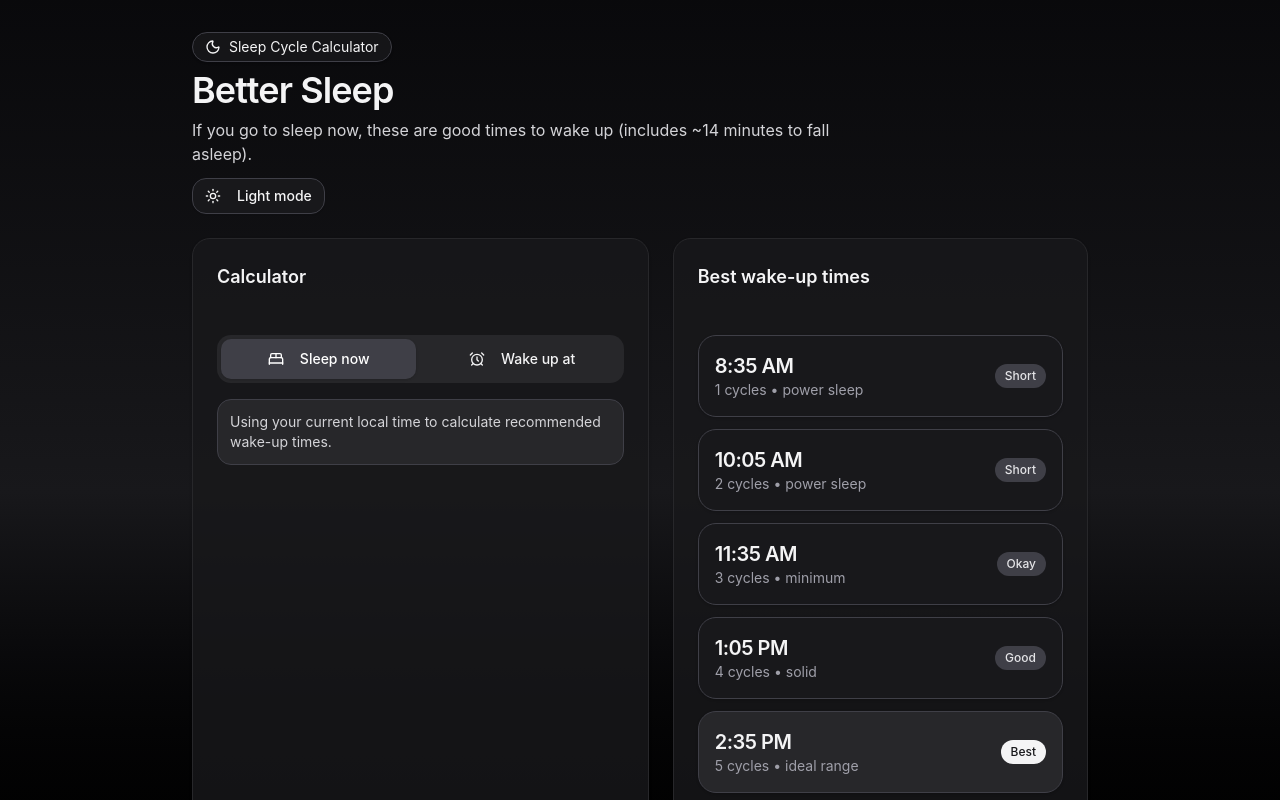
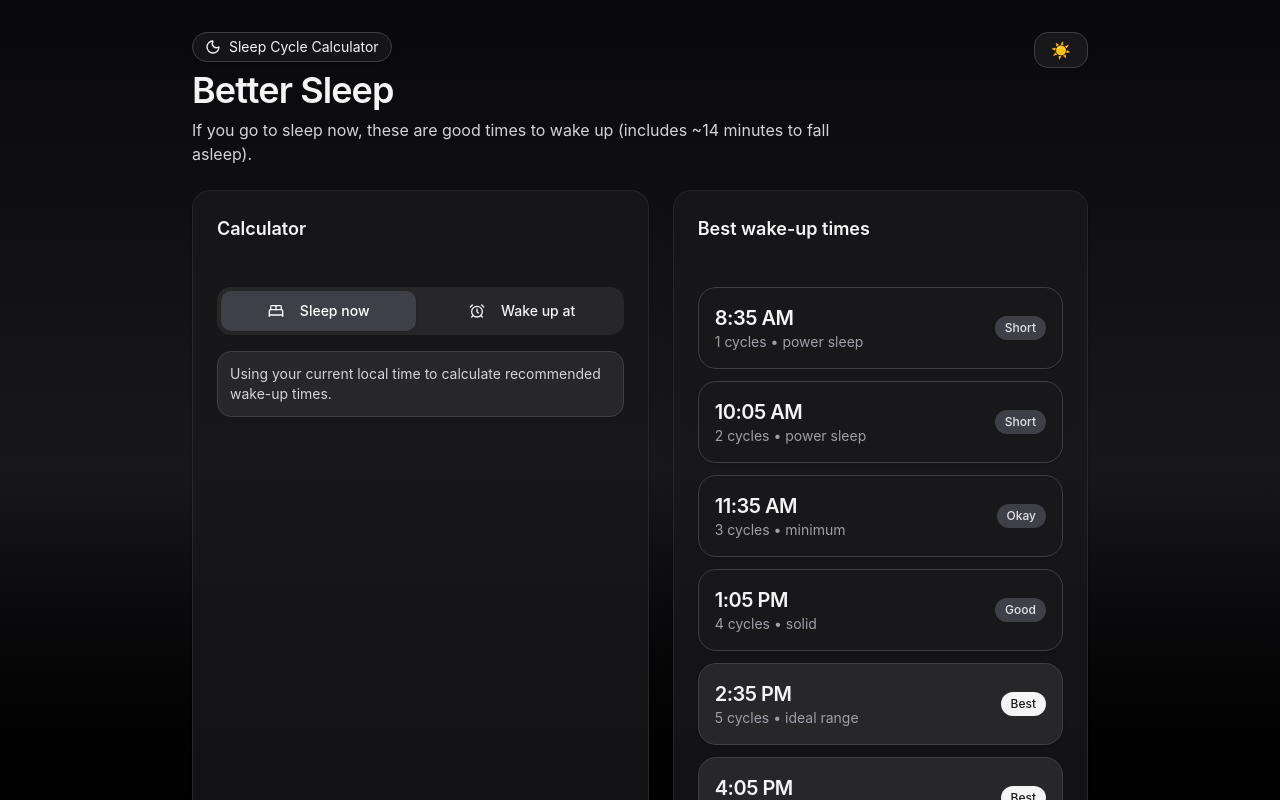
Before and after one commit to barndonmai/better-sleep, a React (Vite) app: page / in a window 1280 px wide. Shown: the top 800 px of the page. Built offline with nearby package versions, Linux system fonts and the light colour scheme.

Commit message:
Move dark/light mode to top right

```diff
--- a/src/App.jsx
+++ b/src/App.jsx
@@ -27,21 +27,25 @@ export default function BetterSleep() {
           animate={{ opacity: 1, y: 0 }}
           className="mb-6"
         >
+        <div className="flex flex-col gap-3 sm:flex-row sm:items-start sm:justify-between">
+        <div>
           <div className={classes.pill}>
             <Moon className="h-4 w-4" />
             Sleep Cycle Calculator
           </div>
 
-          <h1 className="text-2xl font-semibold tracking-tight sm:text-3xl md:text-4xl"> Better Sleep </h1>
+          <h1 className="text-2xl font-semibold tracking-tight sm:text-3xl md:text-4xl">
+            Better Sleep
+          </h1>
           <p className={classes.subtitle}>{subtitle}</p>
+        </div>
 
-          <div className="mt-3">
-            <ThemeToggle
-              darkMode={darkMode}
-              setDarkMode={setDarkMode}
-              className={`w-full sm:w-auto ${classes.outlineBtn}`}
-            />
-          </div>
+        <ThemeToggle
+          darkMode={darkMode}
+          setDarkMode={setDarkMode}
+          className={`w-full sm:w-auto sm:shrink-0 ${classes.outlineBtn}`}
+        />
+      </div>
         </motion.div>
 
         <div className="grid gap-6 md:grid-cols-[1.1fr_1fr]">
--- a/src/components/ThemeToggle.jsx
+++ b/src/components/ThemeToggle.jsx
@@ -1,4 +1,3 @@
-import { Moon, Sun } from "lucide-react";
 import { Button } from "@/components/ui/button";
 
 export default function ThemeToggle({ darkMode, setDarkMode, className }) {
@@ -7,9 +6,12 @@ export default function ThemeToggle({ darkMode, setDarkMode, className }) {
       variant="outline"
       className={className}
       onClick={() => setDarkMode((value) => !value)}
+      aria-label={darkMode ? "Switch to light mode" : "Switch to dark mode"}
+      title={darkMode ? "Light mode" : "Dark mode"}
     >
-      {darkMode ? <Sun className="mr-2 h-4 w-4" /> : <Moon className="mr-2 h-4 w-4" />}
-      {darkMode ? "Light mode" : "Dark mode"}
+      <span className="text-base leading-none" aria-hidden="true">
+        {darkMode ? "☀️" : "🌙"}
+      </span>
     </Button>
   );
 }
```
